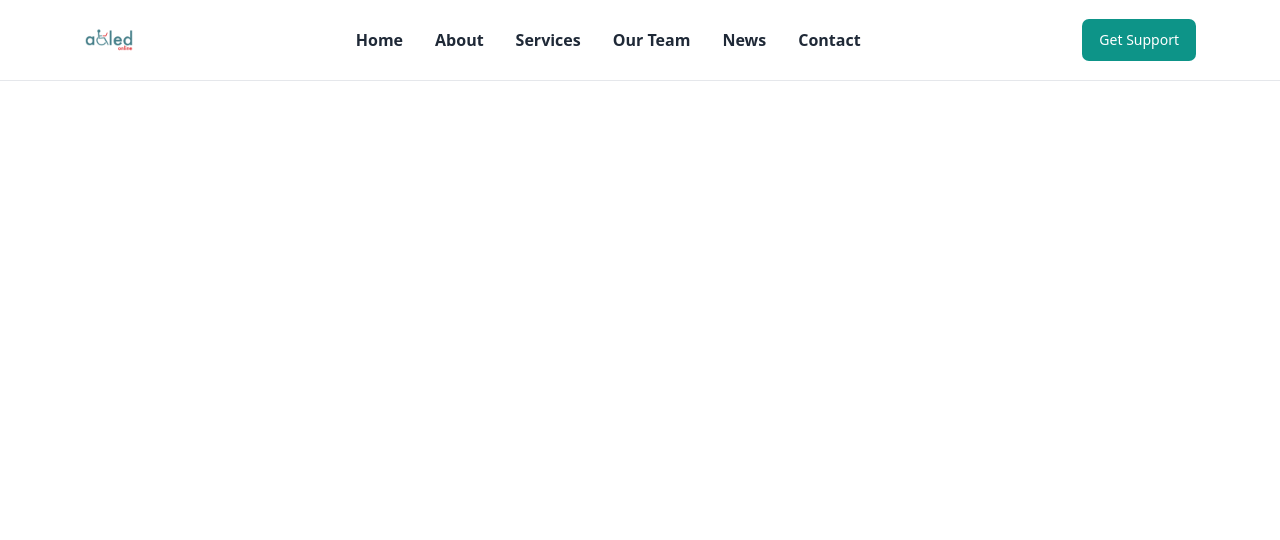
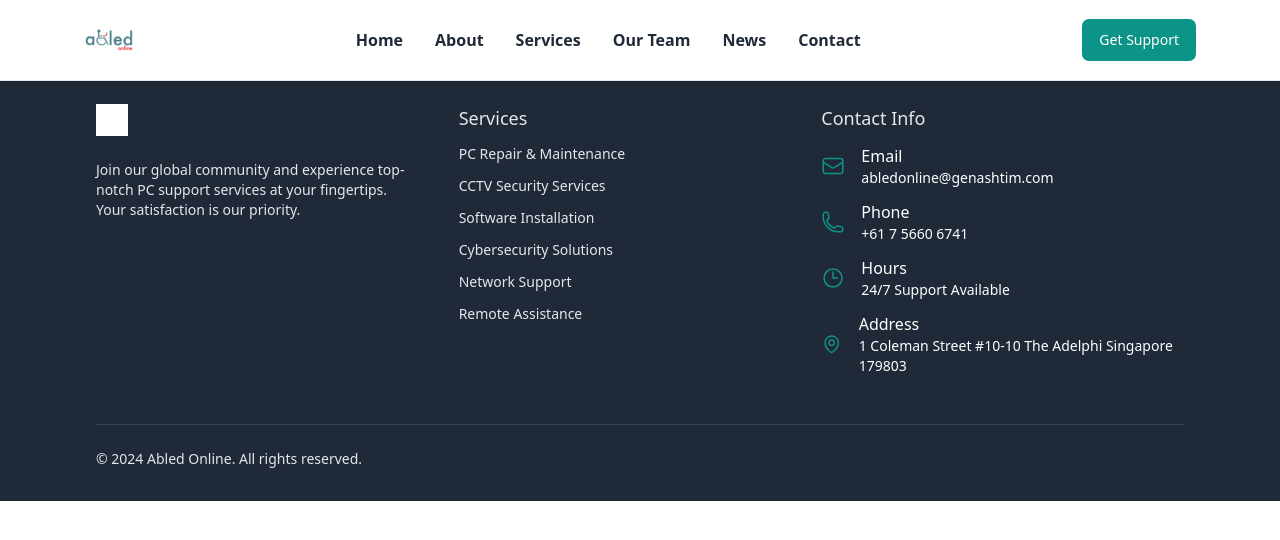
Before and after one commit to jvm2000/abled-online-rebuild, a Vue app: page /services in a window 1280 px wide. Shown: the top 540 px of the page. Built offline with nearby package versions, Linux system fonts and the light colour scheme.

Commit message:
updated: added footer

```diff
--- a/src/components/anchors/Home.vue
+++ b/src/components/anchors/Home.vue
@@ -45,6 +45,7 @@
     </div>
 
     <div class="absolute inset-0 bg-gradient-to-b from-teal-500/70 to-black/70 -z-11 h-full w-full" />
+
     <video
       autoplay
       muted
--- a/src/components/anchors/Team.vue
+++ b/src/components/anchors/Team.vue
@@ -62,7 +62,7 @@
 </script>
 
 <template>
-  <div class="py-24 px-[85px] bg-gray-100">
+  <div class="py-24 px-44 bg-gray-100 space-y-16">
     <div class="flex flex-col items-start space-y-6">
       <p class="text-5xl text-gray-800 font-bold">Meet Our <br> <span class="text-teal-500">Team</span></p>
 
@@ -70,5 +70,18 @@
         Diverse specialists combining experience with cutting-edge expertise to deliver exceptional results.
       </p>
     </div>
+
+    <div class="grid grid-cols-4 gap-10">
+      <div v-for="member in members" class="relative overflow-hidden rounded-md h-72">
+        <img :src="member.image" class="w-full h-72 object-cover -z-10">
+
+        <div class="absolute inset-0 bg-gradient-to-t from-black/60 to-transparent -z-11"></div>
+
+        <div class="flex flex-col items-start space-y-1 p-2 absolute -z-9 bottom-4 left-4">
+          <p class="text-xl text-white font-semibold">{{ member.name }}</p>
+          <p class="text-base text-white">{{ member.position }}</p>
+        </div>
+      </div>
+    </div>
   </div>
 </template>
--- a/src/layouts/DefaultLayout.vue
+++ b/src/layouts/DefaultLayout.vue
@@ -1,4 +1,5 @@
 <script setup lang="ts">
+import { EnvelopeIcon, PhoneIcon, ClockIcon, MapPinIcon } from '@heroicons/vue/24/outline'
 import { ref } from 'vue'
 import BaseButton from '../components/BaseButton.vue'
 
@@ -38,5 +39,70 @@
     <main class="mt-10 z-[1]">
       <slot />
     </main>
+
+    <footer class="px-24 pt-16 pb-8 bg-gray-800 w-full space-y-6">
+      <div class="grid grid-cols-3 items-start border-b pb-12 border-gray-700">
+        <div class="flex flex-col items-start space-y-6">
+          <div class="size-8 bg-white" />
+
+          <p class="text-sm text-gray-200 max-w-xs">
+            Join our global community and experience top-notch PC support services at your fingertips. Your satisfaction is our priority.
+          </p>
+        </div>
+
+        <div class="flex flex-col items-start space-y-3">
+          <p class="text-lg text-gray-200 font-medium">Services</p>
+
+          <p class="text-sm text-gray-200">PC Repair & Maintenance</p>
+          <p class="text-sm text-gray-200">CCTV Security Services</p>
+          <p class="text-sm text-gray-200">Software Installation</p>
+          <p class="text-sm text-gray-200">Cybersecurity Solutions</p>
+          <p class="text-sm text-gray-200">Network Support</p>
+          <p class="text-sm text-gray-200">Remote Assistance</p>
+        </div>
+
+        <div class="flex flex-col items-start space-y-3">
+          <p class="text-lg text-gray-200 font-medium">Contact Info</p>
+
+          <div class="flex items-center space-x-4">
+            <EnvelopeIcon class="size-6 stroke-teal-600" />
+
+            <div class="flex flex-col items-start">
+              <p class="text-base font-medium text-white">Email</p>
+              <p class="text-sm text-white">abledonline@genashtim.com</p>
+            </div>
+          </div>
+
+          <div class="flex items-center space-x-4">
+            <PhoneIcon class="size-6 stroke-teal-600" />
+
+            <div class="flex flex-col items-start">
+              <p class="text-base font-medium text-white">Phone</p>
+              <p class="text-sm text-white">+61 7 5660 6741</p>
+            </div>
+          </div>
+
+          <div class="flex items-center space-x-4">
+            <ClockIcon class="size-6 stroke-teal-600" />
+
+            <div class="flex flex-col items-start">
+              <p class="text-base font-medium text-white">Hours</p>
+              <p class="text-sm text-white">24/7 Support Available</p>
+            </div>
+          </div>
+
+          <div class="flex items-center space-x-4">
+            <MapPinIcon class="size-6 stroke-teal-600" />
+
+            <div class="flex flex-col items-start">
+              <p class="text-base font-medium text-white">Address</p>
+              <p class="text-sm text-white">1 Coleman Street #10-10 The Adelphi Singapore 179803</p>
+            </div>
+          </div>
+        </div>
+      </div>
+
+      <p class="text-sm text-gray-200">© 2024 Abled Online. All rights reserved.</p>
+    </footer>
   </div>
 </template>
```
Also changed, not shown: public/images/members/jeff.png.
